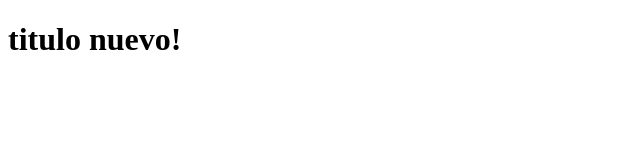
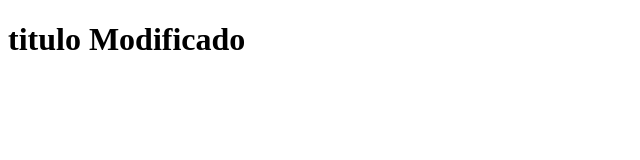
Before and after one commit to IsraelRodz/hello-worl-git, a plain HTML site: page index.html in a window 1280 px wide. Shown: the whole page, without its empty margins (0-640 px from the left). Drawn offline with Linux system fonts and the light colour scheme.

Commit message:
me modifico index nuevamente

```diff
--- a/index.html
+++ b/index.html
@@ -7,6 +7,6 @@
     <title>Demo Git </title>
 </head>
 <body>
-    <h1>titulo nuevo!</h1>
+    <h1>titulo Modificado </h1>
 </body>
 </html>
```
